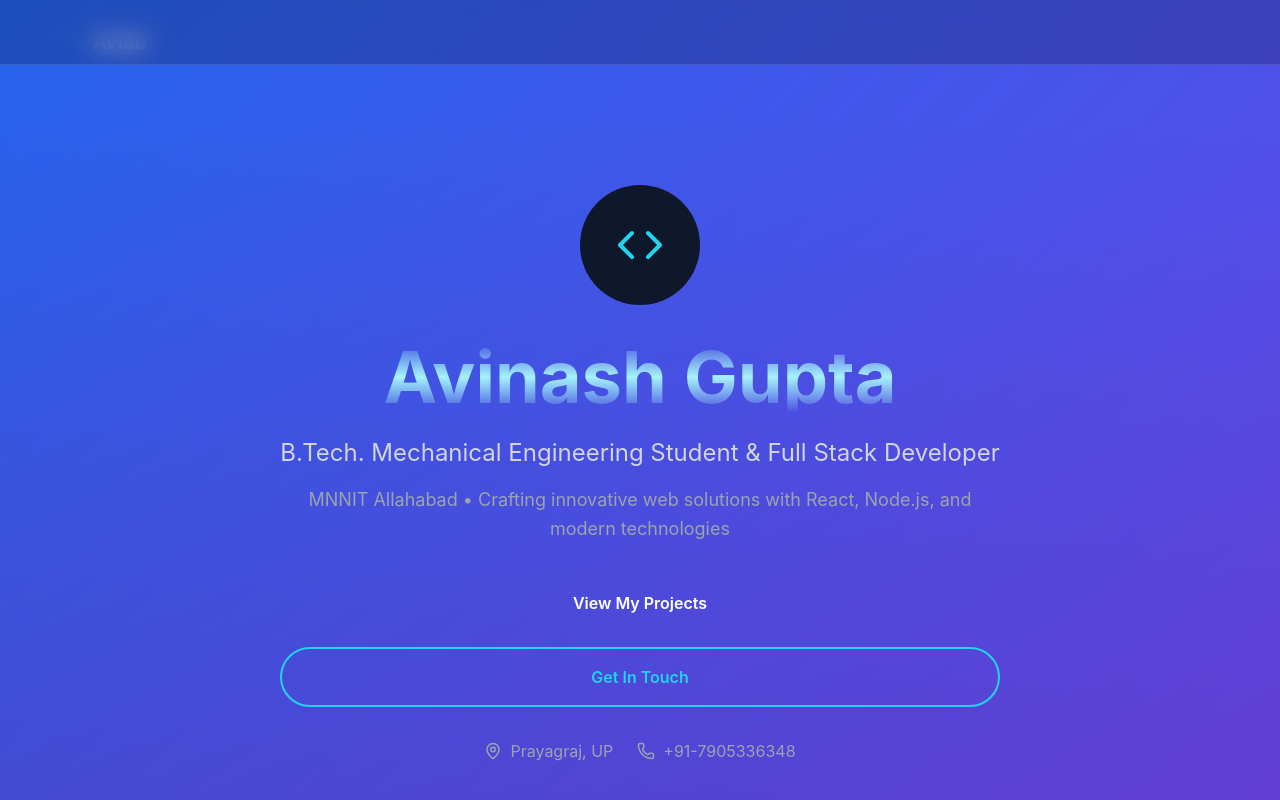
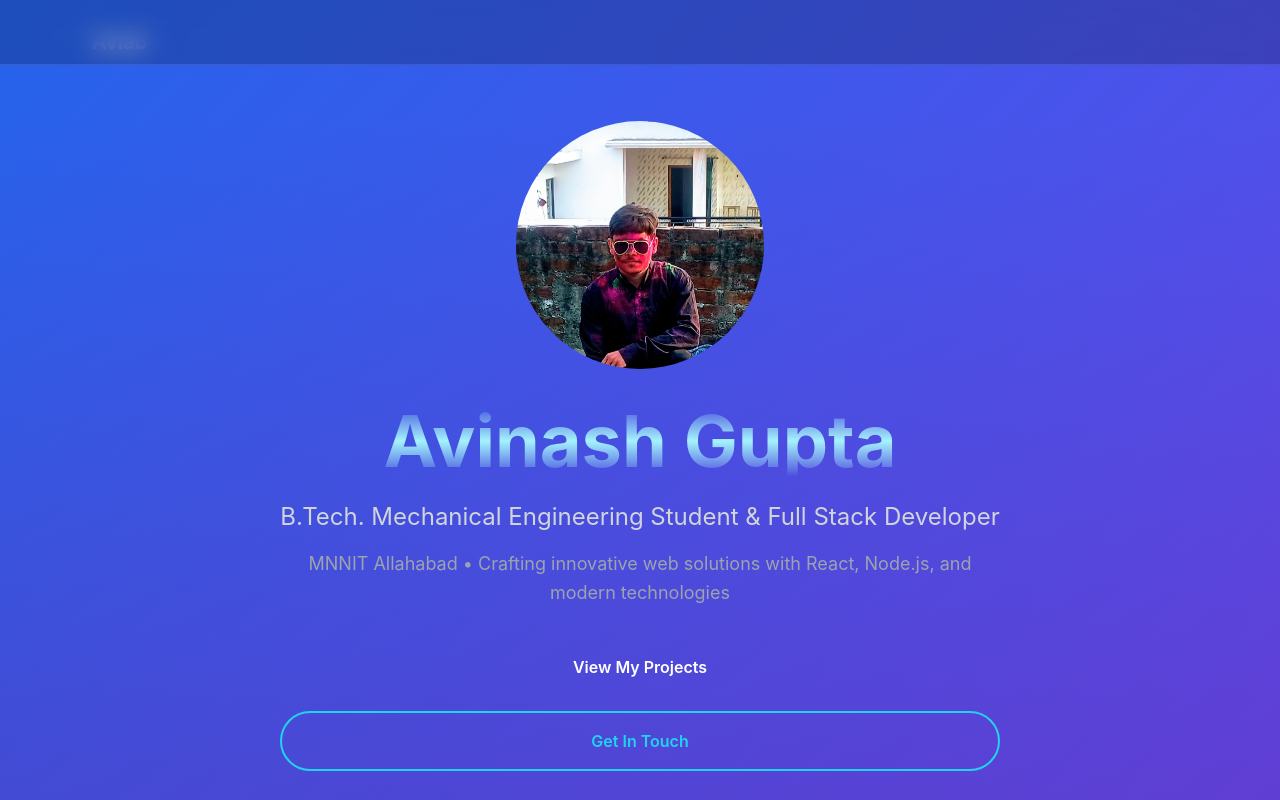
Before and after one commit to avinash4904/portfolio, a React (Vite) app: page / in a window 1280 px wide. Shown: the top 800 px of the page. Built offline with nearby package versions, Linux system fonts and the light colour scheme.

Commit message:
added photo

```diff
--- a/src/Portfolio.jsx
+++ b/src/Portfolio.jsx
@@ -1,6 +1,6 @@
 import React, { useState, useEffect } from 'react';
 import { ChevronDown, Github, Linkedin, Mail, ExternalLink, Code, Palette, Zap, Menu, X, MapPin, Phone, Award, BookOpen } from 'lucide-react';
-
+import myImage from "./assets/Holi.jpeg"
 const Portfolio = () => {
   const [isMenuOpen, setIsMenuOpen] = useState(false);
   const [activeSection, setActiveSection] = useState('home');
@@ -92,8 +92,8 @@ const Portfolio = () => {
       <nav className="fixed top-0 w-full z-50 bg-black/20 backdrop-blur-md border-b border-white/10">
         <div className="max-w-7xl mx-auto px-4 sm:px-6 lg:px-8">
           <div className="flex items-center justify-between h-16">
-            <div className="text-2xl font-bold bg-gradient-to-r from-cyan-400 to-blue-400 bg-clip-text text-transparent">
-              Avinash Gupta
+            <div className="text-1.5xl text-green font-bold bg-gradient-to-r from-cyan-400 to-blue-400 bg-clip-text text-transparent">
+              <i>Hii...</i>
             </div>
 
             {/* Desktop Menu */}
@@ -103,11 +103,10 @@ const Portfolio = () => {
                   <button
                     key={item}
                     onClick={() => scrollTo(item.toLowerCase())}
-                    className={`px-3 py-2 text-sm font-medium transition-all duration-300 ${
-                      activeSection === item.toLowerCase()
+                    className={`px-3 py-2 text-sm font-medium transition-all duration-300 ${activeSection === item.toLowerCase()
                         ? 'text-cyan-400 border-b-2 border-cyan-400'
                         : 'text-gray-300 hover:text-white hover:scale-105'
-                    }`}
+                      }`}
                   >
                     {item}
                   </button>
@@ -150,10 +149,12 @@ const Portfolio = () => {
         <div className="absolute inset-0 bg-gradient-to-r from-blue-600/20 to-purple-600/20"></div>
         <div className="relative z-10 text-center max-w-4xl mx-auto px-4">
           <div className="mb-8">
-            <div className="w-32 h-32 mx-auto rounded-full bg-gradient-to-r from-cyan-400 to-blue-500 p-1">
-              <div className="w-full h-full rounded-full bg-slate-900 flex items-center justify-center">
-                <Code size={48} className="text-cyan-400" />
-              </div>
+            <div className="w-64 h-64 mx-auto rounded-full bg-gradient-to-r from-cyan-400 to-blue-500 p-1">
+              <img
+                src={myImage}
+                alt="My Logo"
+                className="w-full h-full object-cover rounded-full bg-slate-900"
+              />
             </div>
           </div>
 
@@ -471,15 +472,34 @@ const Portfolio = () => {
                 <div className="space-y-3 text-left">
                   <div className="flex items-center space-x-3">
                     <Award className="text-yellow-400" size={20} />
-                    <span className="text-gray-300">LeetCode Global Rank 586</span>
+                    <span className="text-gray-300">LeetCode best Global Rank 586</span>
                   </div>
-                  <div className="flex items-center space-x-3">
-                    <Code className="text-green-400" size={20} />
-                    <span className="text-gray-300">Top 13% LeetCoder (1692 rating)</span>
-                  </div>
+                  <a
+                    href="https://leetcode.com/u/avinash0824/"
+                    target="_blank"
+                    rel="noopener noreferrer"
+                    className="flex items-center space-x-3 hover:text-green-300 transition"
+                  >
+                    <Code className="text-green-400" size={22} />
+                    <span className="text-gray-300 ">Top 13% LeetCoder (1710 rating)</span>
+                  </a>
+
                   <div className="flex items-center space-x-3">
                     <Zap className="text-purple-400" size={20} />
                     <span className="text-gray-300">Chess Rating 1700+</span>
+                  </div>
+                  <a
+                    href="https://docs.google.com/document/d/1DtQAQrDl-bjDf1Mu_34E0jmQEdQHOWo6iXqOOF1qsy8/edit?tab=t.0"
+                    target="_blank"
+                    rel="noopener noreferrer"
+                    className="flex items-center space-x-3 hover:text-green-300 transition"
+                  >
+                    <Code className="text-green-400" size={20} />
+                    <span className="text-gray-300 ">Presented Spider Bot in Robo Expo (2Feb 2024)</span>
+                  </a>
+                  <div className="flex items-center space-x-3">
+                    <Award className="text-purple-400" size={30} />
+                    <span className="text-gray-300">Awarded for Innovative Writing at DST Inspire Science Camp (Dec2019-Jan20)</span>
                   </div>
                 </div>
               </div>
```
Also changed, not shown: src/assets/Holi.jpeg (added).
